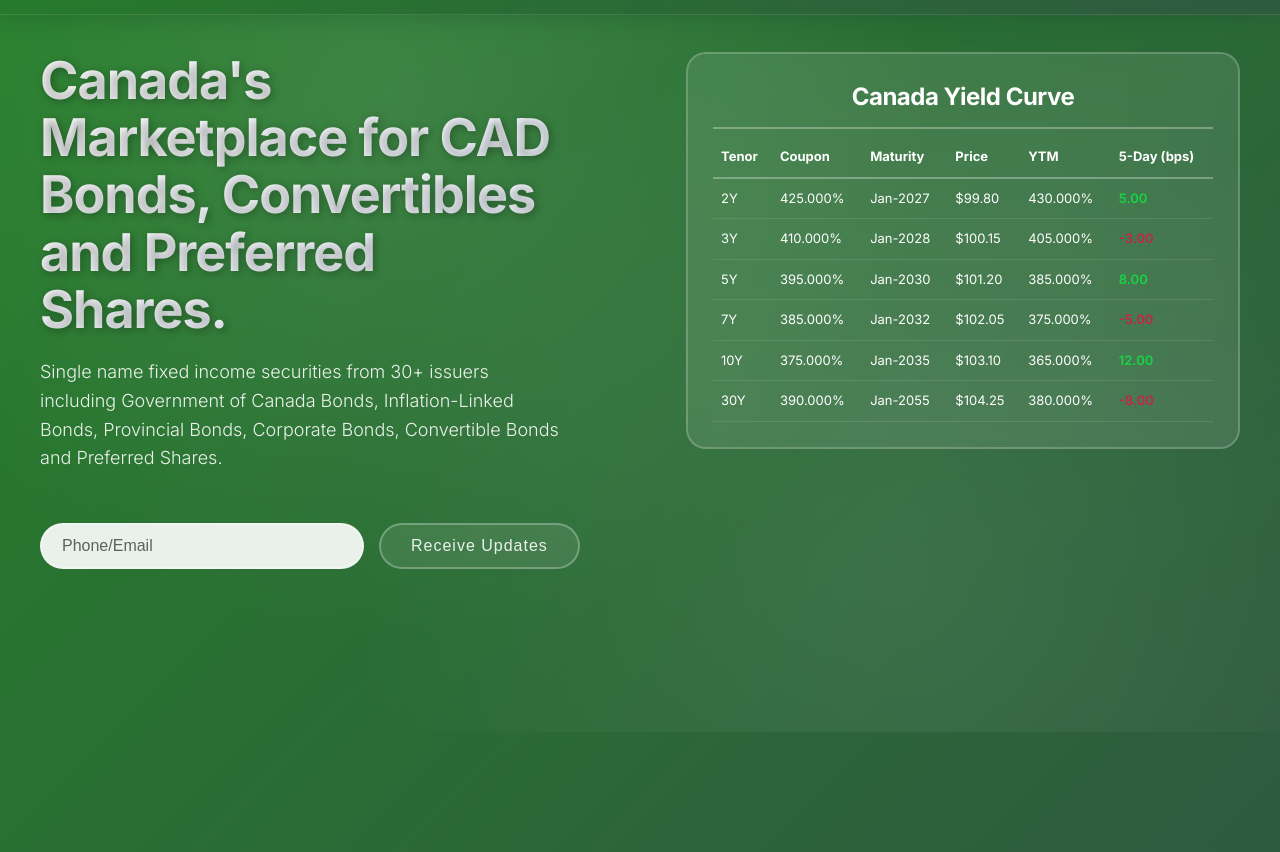
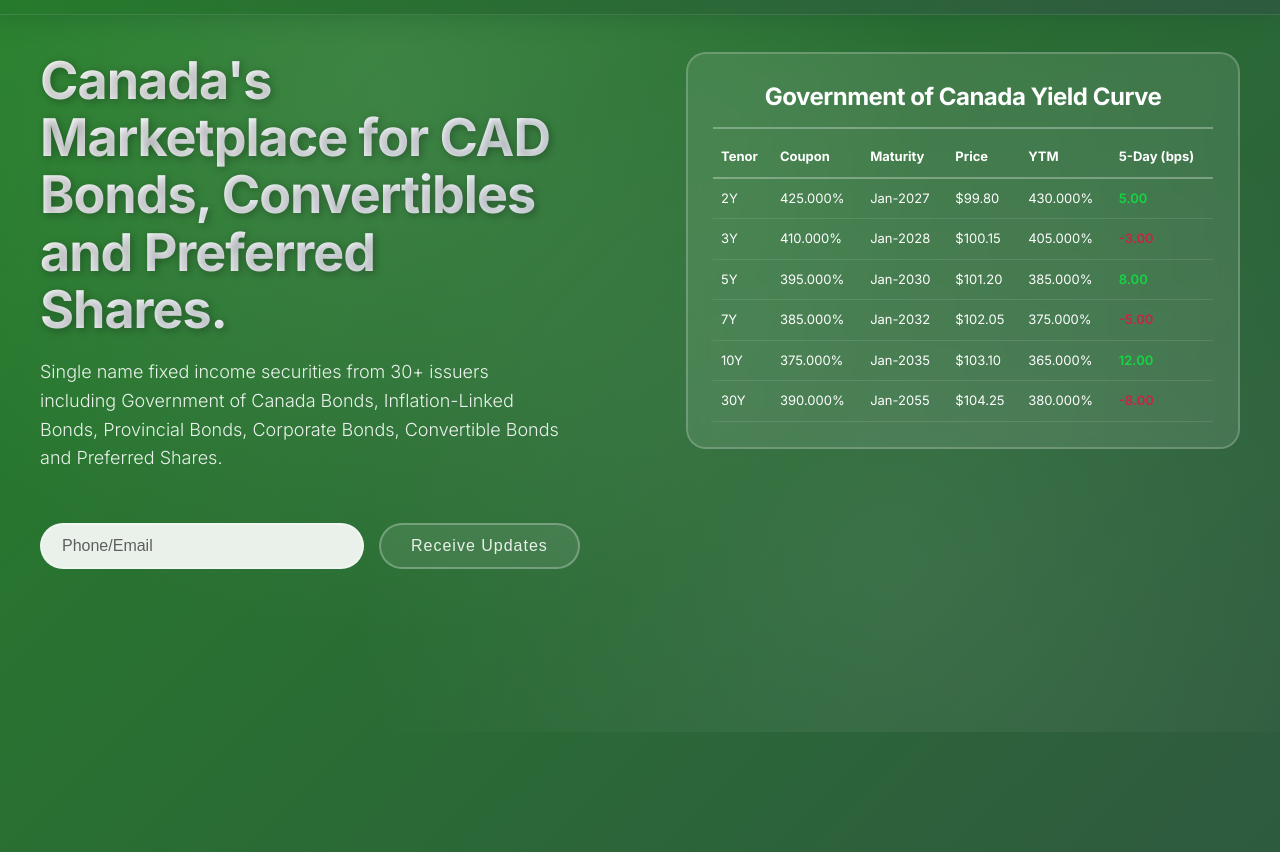
Before and after one commit to NgtvCnvxty/NgtvCnvxty.github.io, a plain HTML site: page index.html in a window 1280 px wide. Shown: the part 68-920 px from the top of the page. Drawn offline with Linux system fonts and the light colour scheme; no server answers.

Commit message:
Update index.html

```diff
--- a/index.html
+++ b/index.html
@@ -35,7 +35,7 @@
 
         <!-- Bond Data Panel -->
         <div class="bond-panel">
-            <h2>Canada Yield Curve</h2>
+            <h2>Government of Canada Yield Curve</h2>
             <div id="loading-state" class="loading-state">
                 <div class="loading-spinner"></div>
                 <p>Loading market data...</p>
```
